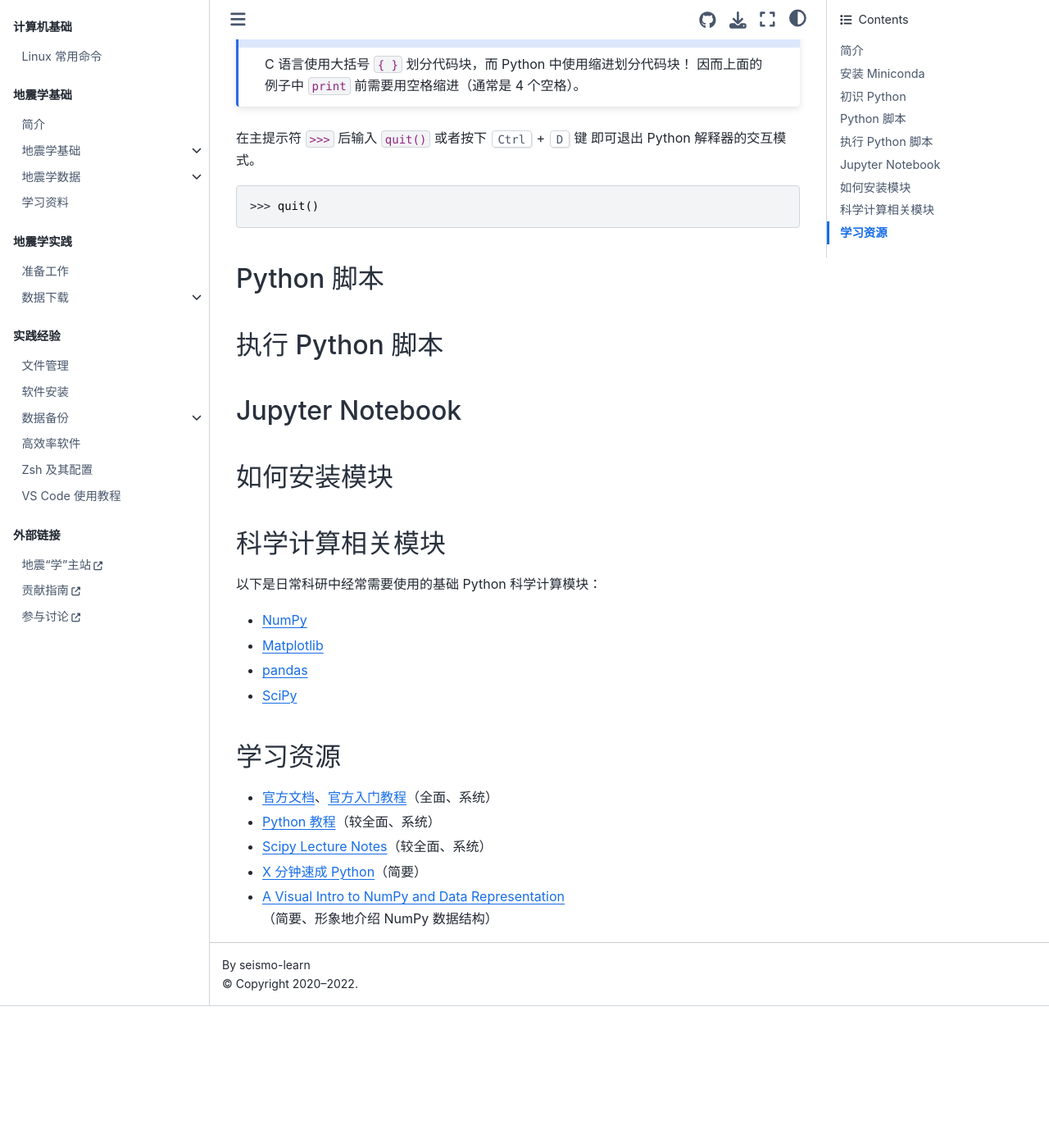
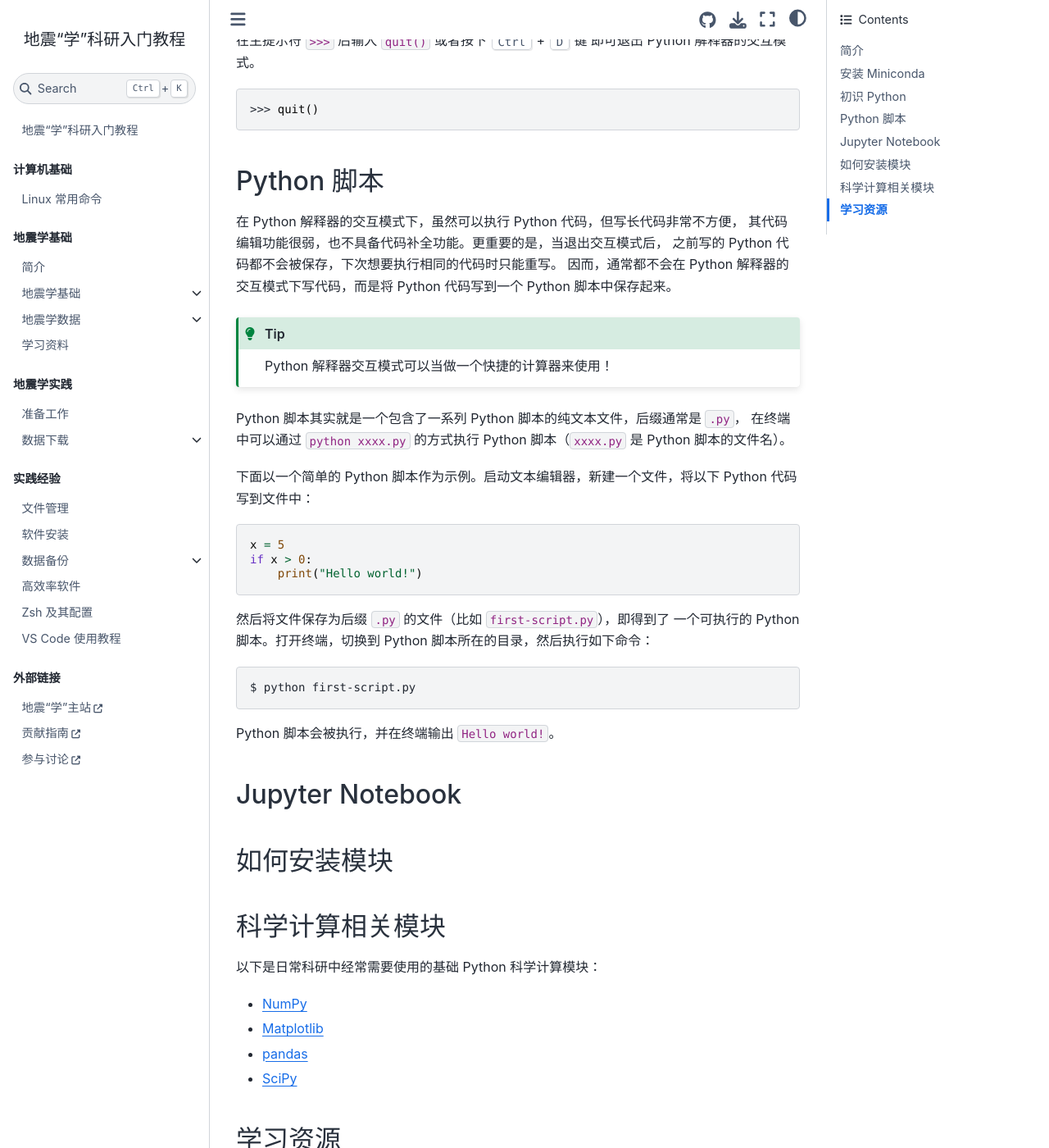
Before and after one commit to seismo-learn/seismology101, a Jupyter Book: the page built from source/programming/python.md, in a window 1280 px wide and 1400 px high, scrolled down 2433 px. Shown: the whole window at 82% size. Built offline with Jupyter Book 1.0.4 settings and Sphinx 7.4.7 and the Sphinx Book theme 1.1.4, drawn with Linux system fonts in a browser that asks for light colours; pages that are not in the unit, such as notebooks, are missing from menus; before the commit the page ends 3660 px from its top, so only the background shows below that; some of the changed text lies outside the part shown.

Commit message:
Add tutorial for running Python scripts

````diff
--- a/source/programming/python.md
+++ b/source/programming/python.md
@@ -141,7 +138,32 @@
 
 ## Python 脚本
 
-## 执行 Python 脚本
+在 Python 解释器的交互模式下，虽然可以执行 Python 代码，但写长代码非常不方便，
+其代码编辑功能很弱，也不具备代码补全功能。更重要的是，当退出交互模式后，
+之前写的 Python 代码都不会被保存，下次想要执行相同的代码时只能重写。
+因而，通常都不会在 Python 解释器的交互模式下写代码，而是将 Python 代码写到一个
+Python 脚本中保存起来。
+:::{tip}
+Python 解释器交互模式可以当做一个快捷的计算器来使用！
+:::
+
+Python 脚本其实就是一个包含了一系列 Python 脚本的纯文本文件，后缀通常是 `.py`，
+在终端中可以通过 `python xxxx.py` 的方式执行 Python 脚本（`xxxx.py` 是 Python
+脚本的文件名）。
+
+下面以一个简单的 Python 脚本作为示例。启动文本编辑器，新建一个文件，将以下
+Python 代码写到文件中：
+```python
+x = 5
+if x > 0:
+    print("Hello world!")
+```
+然后将文件保存为后缀 `.py` 的文件（比如 {file}`first-script.py`），即得到了
+一个可执行的 Python 脚本。打开终端，切换到 Python 脚本所在的目录，然后执行如下命令：
+```
+$ python first-script.py
+```
+Python 脚本会被执行，并在终端输出 `Hello world!`。
 
 ## Jupyter Notebook
 
````
Also changed, not shown: other parts of source/programming/python.md (+0 -3 lines).
